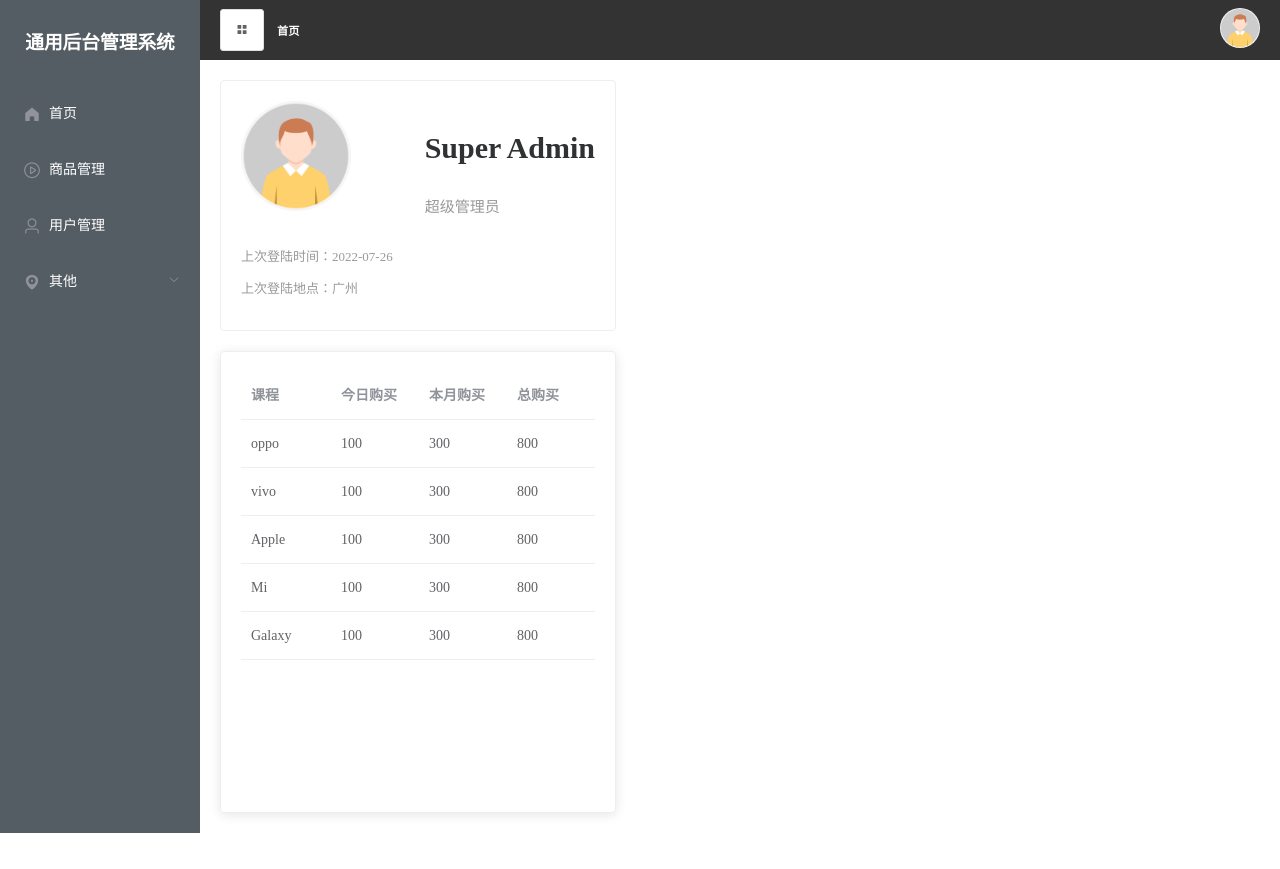
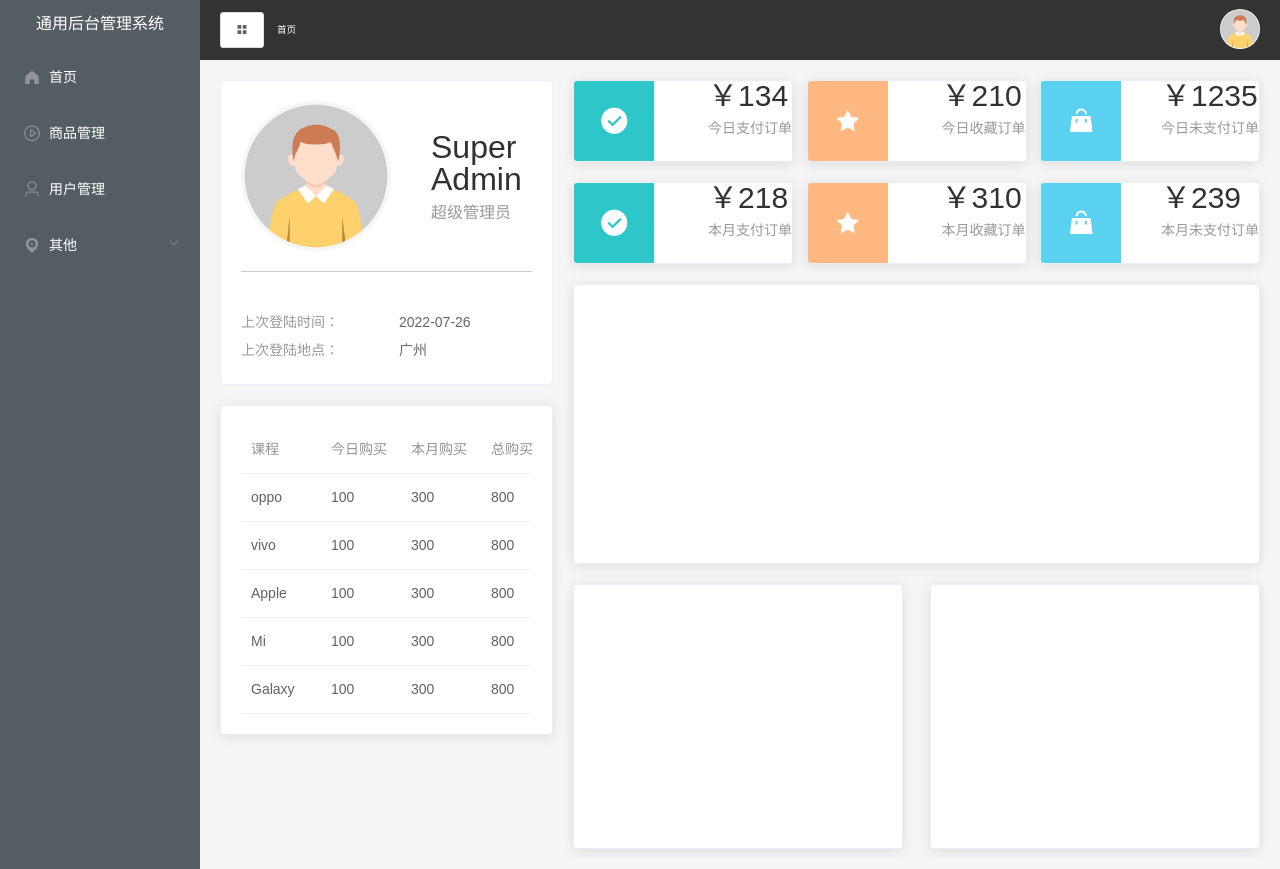
Before and after one commit to Patricia8447/Universal_Backend_Management_System, a Vue app: page /home in a window 1280 px wide. Before the commit the page ends 833 px from the top, so only its background shows below. Built offline with nearby package versions, Linux system fonts and the light colour scheme.

Commit message:
组件订单展示

```diff
--- /dev/null
+++ b/src/assets/less/common.less
@@ -0,0 +1,10 @@
+.manage{
+    height: 90%;
+    padding-bottom: 20px;
+    overflow: hidden;
+    &header {
+      display: flex;
+      justify-content: space-between;
+      align-items: flex-start;
+    }
+  }
--- /dev/null
+++ b/src/assets/less/home.less
@@ -0,0 +1,75 @@
+.home {
+    .user {
+      display: flex;
+      align-items: center;
+      padding-bottom: 20px;
+      margin-bottom: 20px;
+      border-bottom: 1px solid #ccc;
+      img {
+        width: 150px;
+        height: 150px;
+        border-radius: 50%;
+        margin-right: 40px;
+      }
+      &info {
+        .name {
+          font-size: 32px;
+          margin-bottom: 10px;
+        }
+        .access {
+          color: #999999;
+        }
+      }
+    }
+    .login-info {
+      p {
+        line-height: 28px;
+        font-size: 14px;
+        color: #999999;
+        span {
+          color: #666666;
+          margin-left: 60px;
+        }
+      }
+    }
+    .num {
+      display: flex;
+      flex-wrap: wrap;
+      justify-content: space-between;
+      .el-card {
+        width: 32%;
+        margin-bottom: 20px;
+      }
+      .icon {
+        font-size: 30px;
+        width: 80px;
+        height: 80px;
+        text-align: center;
+        line-height: 80px;
+        color: #fff;
+      }
+      .detail {
+        margin-left: 15px;
+        display: flex;
+        flex-direction: column;
+        justify-content: center;
+        .num {
+          font-size: 30px;
+          margin-bottom: 10px;
+        }
+        .txt {
+          font-size: 14px;
+          text-align: center;
+          color: #999999;
+        }
+      }
+    }
+    .graph {
+      margin-top: 20px;
+      display: flex;
+      justify-content: space-between;
+      .el-card {
+        width: 48%;
+      }
+    }
+  }
--- /dev/null
+++ b/src/assets/less/index.less
@@ -0,0 +1,3 @@
+@import "./common.less";
+@import "./home.less";
+@import "./reset.less";
--- /dev/null
+++ b/src/assets/less/reset.less
@@ -0,0 +1,76 @@
+html, body, div, span, applet, object, iframe,
+h1, h2, h3, h4, h5, h6, p, blockquote, pre,
+a, abbr, acronym, address, big, cite, code,
+del, dfn, em, img, ins, kbd, q, s, samp,
+small, strike, strong, sub, sup, tt, var,
+b, u, i, center,
+dl, dt, dd, ol, ul, li,
+fieldset, form, label, legend,
+table, caption, tbody, tfoot, thead, tr, th, td,
+article, aside, canvas, details, embed,
+figure, figcaption, footer, header, hgroup,
+menu, nav, output, ruby, section, summary,
+time, mark, audio, video {
+	margin: 0;
+	padding: 0;
+	border: 0;
+	font-size: 100%;
+  font: inherit;
+  vertical-align: baseline;
+  box-sizing: border-box;
+}
+/* HTML5 display-role reset for older browsers */
+article, aside, details, figcaption, figure,
+footer, header, hgroup, menu, nav, section {
+	display: block;
+}
+body {
+	line-height: 1;
+}
+ol, ul {
+	list-style: none;
+}
+blockquote, q {
+	quotes: none;
+}
+blockquote:before, blockquote:after,
+q:before, q:after {
+	content: '';
+	content: none;
+}
+a, a:hover{
+  color: inherit;
+  text-decoration: none;
+}
+table {
+	border-collapse: collapse;
+	border-spacing: 0;
+}
+html, body {
+  width: 100%;
+  height: 100%;
+  background-color: #f5f5f5;
+  font-family: 'PingFangSC-Light', 'PingFang SC', 'STHeitiSC-Light', 'Helvetica-Light', 'Arial', 'sans-serif';
+}
+
+// 公共样式
+.fl{
+  float: left;
+}
+.fr{
+  float: right;
+	.button-group-item{
+		padding-left: 3px;
+	}
+}
+//清除浮动
+.clearfix{
+  zoom:1;
+  &:after{
+    display:block;
+    clear:both;
+    content:"";
+    visibility: hidden;
+    height:0;
+  }
+}
--- a/src/main.js
+++ b/src/main.js
@@ -2,6 +2,7 @@ import Vue from 'vue'
 import App from './App.vue'
 import ElementUI from 'element-ui'
 import 'element-ui/lib/theme-chalk/index.css'
+import './assets/less/index.less'
 
 import router from '../router'
 import store from '../store'
--- a/views/home/Index.vue
+++ b/views/home/Index.vue
@@ -5,18 +5,18 @@
         <div class="user">
           <img :src="userImg" />
           <div class="userinfo">
-            <p class="name" style="font-size: 30px; font-weight: bold">Super Admin</p>
-            <p class="access" style="font-size: 15px; color: #999">超级管理员</p>
+            <p class="name">Super Admin</p>
+            <p class="access">超级管理员</p>
           </div>
         </div>
         <br />
-        <div class="login-info" style="font-size: 13px; color: #999">
+        <div class="login-info">
           <p>上次登陆时间：<span>2022-07-26</span></p>
           <p>上次登陆地点：<span>广州</span></p>
         </div>
       </el-card>
 
-      <el-card style="margin-top: 20px; height: 460px">
+      <el-card style="margin-top: 20px">
         <el-table :data="tableData">
           <el-table-column
             v-for="(val, key) in tableLabel"
@@ -27,6 +27,32 @@
           </el-table-column>
         </el-table>
       </el-card>
+    </el-col>
+
+    <el-col style="margin-top: 20px" :span="16">
+      <div class="num">
+        <el-card
+          v-for="item in countData"
+          :key="item.name"
+          :body-style="{ display: flex, padding: 0 }"
+        >
+          <i
+            class="icon"
+            :class="`el-icon-${item.icon}`"
+            :style="{ background: item.color }"
+          ></i>
+          <div class="detail" style="float: right">
+            <p class="num">￥{{ item.value }}</p>
+            <p class="txt">{{ item.name }}</p>
+          </div>
+        </el-card>
+      </div>
+
+      <el-card style="height: 280px"></el-card>
+      <div class="graph">
+        <el-card style="height: 265px"></el-card>
+        <el-card style="height: 265px"></el-card>
+      </div>
     </el-col>
   </el-row>
 </template>
@@ -75,23 +101,61 @@ export default {
         MonthBuy: "本月购买",
         totalBuy: "总购买",
       },
+      countData: [
+        {
+          name: "今日支付订单",
+          value: 134,
+          icon: "success",
+          color: "#2ec7c9",
+        },
+        {
+          name: "今日收藏订单",
+          value: 210,
+          icon: "star-on",
+          color: "#ffb980",
+        },
+        {
+          name: "今日未支付订单",
+          value: 1235,
+          icon: "s-goods",
+          color: "#5ad1ef",
+        },
+        {
+          name: "本月支付订单",
+          value: 218,
+          icon: "success",
+          color: "#2ec7c9",
+        },
+        {
+          name: "本月收藏订单",
+          value: 310,
+          icon: "star-on",
+          color: "#ffb980",
+        },
+        {
+          name: "本月未支付订单",
+          value: 239,
+          icon: "s-goods",
+          color: "#5ad1ef",
+        },
+      ],
     };
   },
 };
 </script>
 
 <style lang="less" scoped>
-.home {
-  width: 120%;
-  height: 20px;
-}
-.user img {
-  width: 110px;
-  height: 110px;
-  border-radius: 50%;
-}
+// .home {
+//   width: 120%;
+//   height: 20px;
+// }
+// .user img {
+//   width: 110px;
+//   height: 110px;
+//   border-radius: 50%;
+// }
 
-.userinfo {
-  float: right;
-}
+// .userinfo {
+//   float: right;
+// }
 </style>
```
